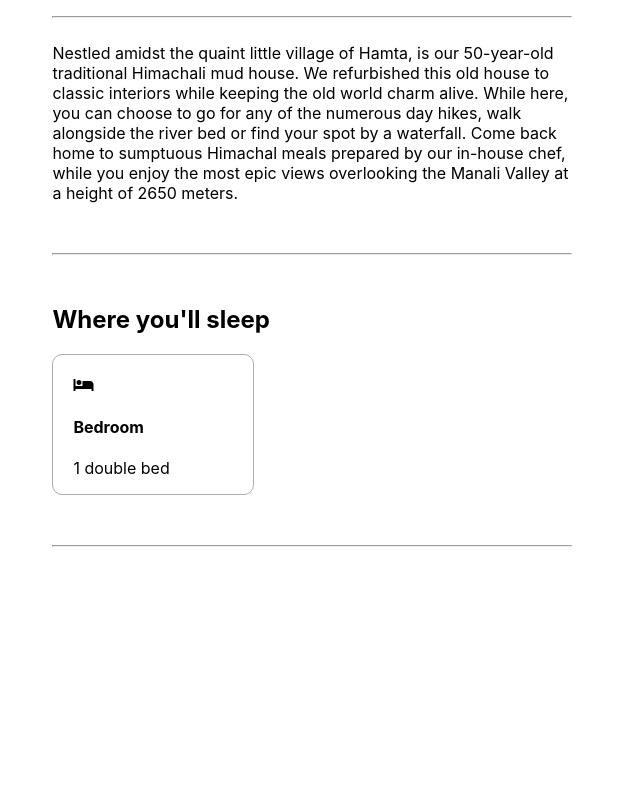
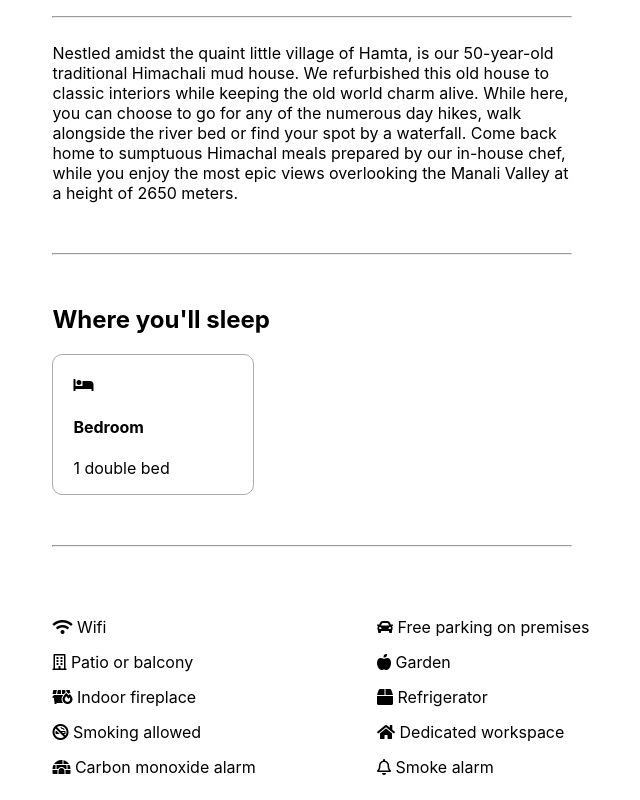
Before and after one commit to ajitbamane05/airbnb, a plain HTML site: page index.html in a window 1280 px wide. Shown: the part 785-1585 px from the top of the page, without its empty margins (82-722 px from the left). Before the commit the page ends 1410 px from the top, so only its background shows below. Drawn offline with Linux system fonts and the light colour scheme.

Commit message:
facilities

```diff
--- a/index.html
+++ b/index.html
@@ -86,8 +86,22 @@
                 </div>
                 <div class="checkbutton"> <input type="button" value="check availability" class="availability"></div>
 
-
-
+            </div>
+            <div class="facilities">
+                <div class="left">
+                  <div>  <i class="fas fa-wifi"></i> Wifi </div>
+                  <div> <i class="far fa-building"></i> Patio or balcony </div>
+                  <div> <i class="fas fa-dumpster-fire"></i> Indoor fireplace </div>
+                  <div> <i class="fas fa-smoking-ban"></i> Smoking allowed </div>
+                  <div> <i class="fas fa-igloo"></i> Carbon monoxide alarm </div>
+                </div>
+                <div class="right">
+                    <div> <i class="fas fa-car"></i> Free parking on premises</div>
+                    <div> <i class="fas fa-apple-alt"></i> Garden</div>
+                    <div><i class="fas fa-box"></i> Refrigerator</div>
+                    <div><i class="fas fa-home"></i> Dedicated workspace</div>
+                    <div><i class="far fa-bell"></i> Smoke alarm</div>
+                </div>
             </div>
         </div>
     </div>
--- a/style.css
+++ b/style.css
@@ -177,3 +177,16 @@ hr{
     color: rgb(236, 26, 131);
     font-size: 12px;
 }
+.facilities{
+    display: grid;
+    grid-template-columns: 1fr 1fr;
+
+}
+.left{
+    display: grid;
+    grid-template-rows: repeat(5,35px);
+}
+.right{
+    display: grid;
+    grid-template-rows: repeat(5,35px);
+}
```
